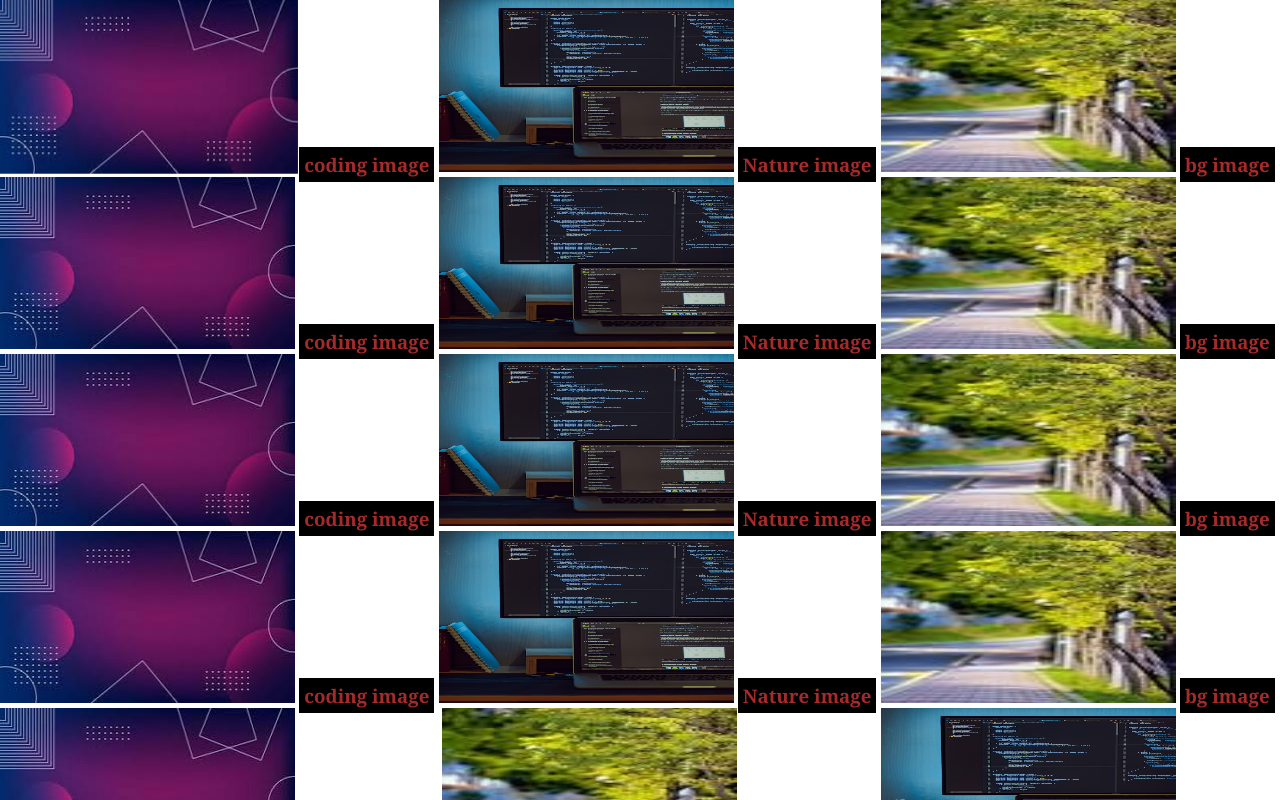
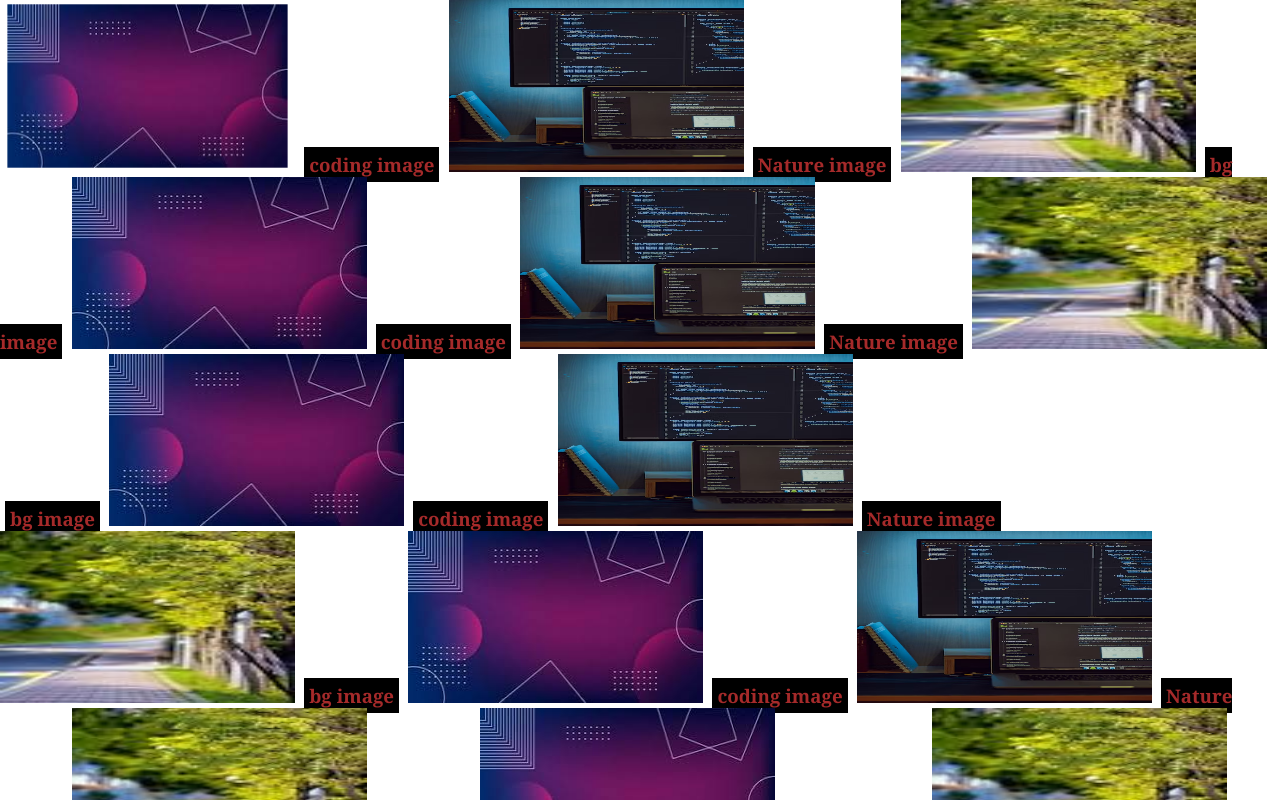
Before and after one commit to Ali-Raza-Gill/Css-Practice, a plain HTML site: page index.html in a window 1280 px wide. In both pictures the pointer is over the picture 147 px from the left and 86 px from the top of the page. Shown: the top 800 px of the page. Drawn offline with Linux system fonts and the light colour scheme.

Commit message:
more changes are added

```diff
--- a/style.css
+++ b/style.css
@@ -12,15 +12,15 @@ img{
 
 }
 img:hover{
-    width: 295px;
-    height: 172px;
-    transform: scale(1.02);
+    /* width: 295px;
+    height: 172px; */
+    transform: scale(0.95);
 
 }
 h3{
     color: brown;
     background-color: black;
     padding: 5px;
-    /* margin: 5px; */
+    margin: 5px;
     display: inline;
 }
```
